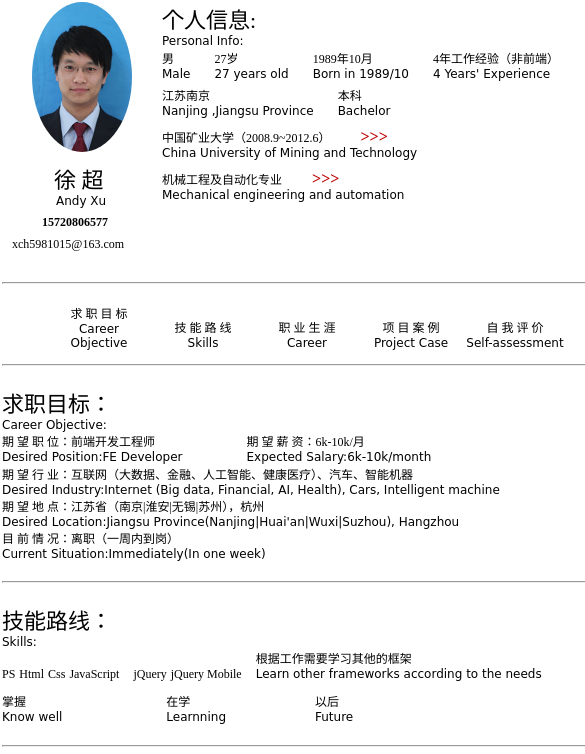
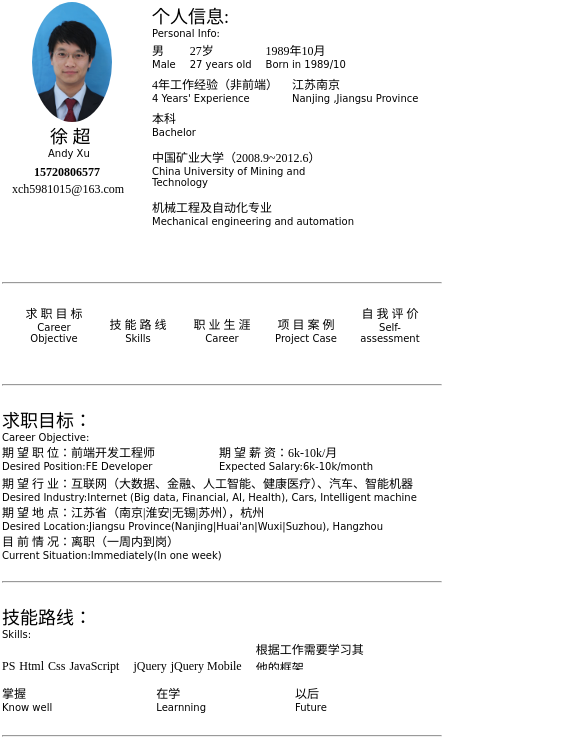
Before and after one commit to AndySheep/Personal-CV, a plain HTML site: page index.html in a window 390 px wide. Shown: the top 754 px of the page, 585 px wide, since content can reach past the window. Drawn offline with Linux system fonts and the light colour scheme.

Commit message:
响应iphone5s

```diff
--- a/stylesheets/CVmedia.css
+++ b/stylesheets/CVmedia.css
@@ -3,7 +3,6 @@
 		min-width: 740px;
 	}
 	.g-wrap{
-		margin: 0 auto;
 		width: 740px;
 		padding: 2px;
 	}
@@ -77,9 +76,7 @@
 		min-width: 610px;
 	}
 	.g-wrap{
-		margin: 0 auto;
 		width: 610px;
-		padding: 2px;
 	}
 	h1{font-size: 22px;}
 	h2{font-size: 16px;}
@@ -161,3 +158,87 @@
 		margin-bottom: 10px;
 	}
 }
+@media all and (max-width: 480px){
+	body{
+		min-width: 440px;
+	}
+	.g-wrap{
+		width: 440px;
+	}
+	h1{font-size: 18px;}
+	h2{font-size: 14px;}
+	strong,a,li,span,p{font-size: 12px;}
+	i{font-size: 10px;}
+	hr{
+		margin: 20px 0;
+	}
+	/* 头部信息 */
+	header{
+		height: 260px;
+	}
+	header>img{
+		width: 80px;
+	}
+	header>strong{
+		top: 120px;
+		margin-left: 48px;
+		font-size: 18px;
+	}
+	header>strong i{
+		text-indent: -2px;
+	}
+	header>em{
+		top: 160px;
+		margin-left: 32px;
+	}
+	header>a{
+		top: 180px;
+		text-indent: 10px;
+	}
+	header>div{
+		left: 150px;
+	}
+	header>div ul li{
+		margin: 0 10px 5px 0;
+	}
+	header>div ul li:nth-child(5){
+		margin: 0 10px 5px 0;
+	}
+	header>div ul li:nth-child(9) img,header>div ul li:nth-child(10) img{
+		display: none;
+	}
+	header>div ul li span{
+		display: none;
+	}
+	/* 导航 */
+	nav ul{
+		height: 60px;
+	}
+	nav ul li{
+		width: 80px;
+		height: 50px;
+	}
+	/* 技能路线 */
+	.SkillList li:nth-child(4),.SkillList li:nth-child(6){
+		margin-right: 10px;
+	}
+	.SkillList li:nth-child(7){
+		width: 110px;
+		height: 30px;
+		overflow: hidden;
+	}
+	.SkillTime li:nth-child(1){
+		margin-right: 100px;
+	}
+	.SkillTime li:nth-child(2){
+		margin-right: 85px;
+	}
+	/* 职业生涯 */
+	#JobCareer ul li{
+		width: 150px;
+		word-break: break-all;
+	}
+	#JobCareer ul li{
+		margin-right: 8px;
+	}
+}
```
